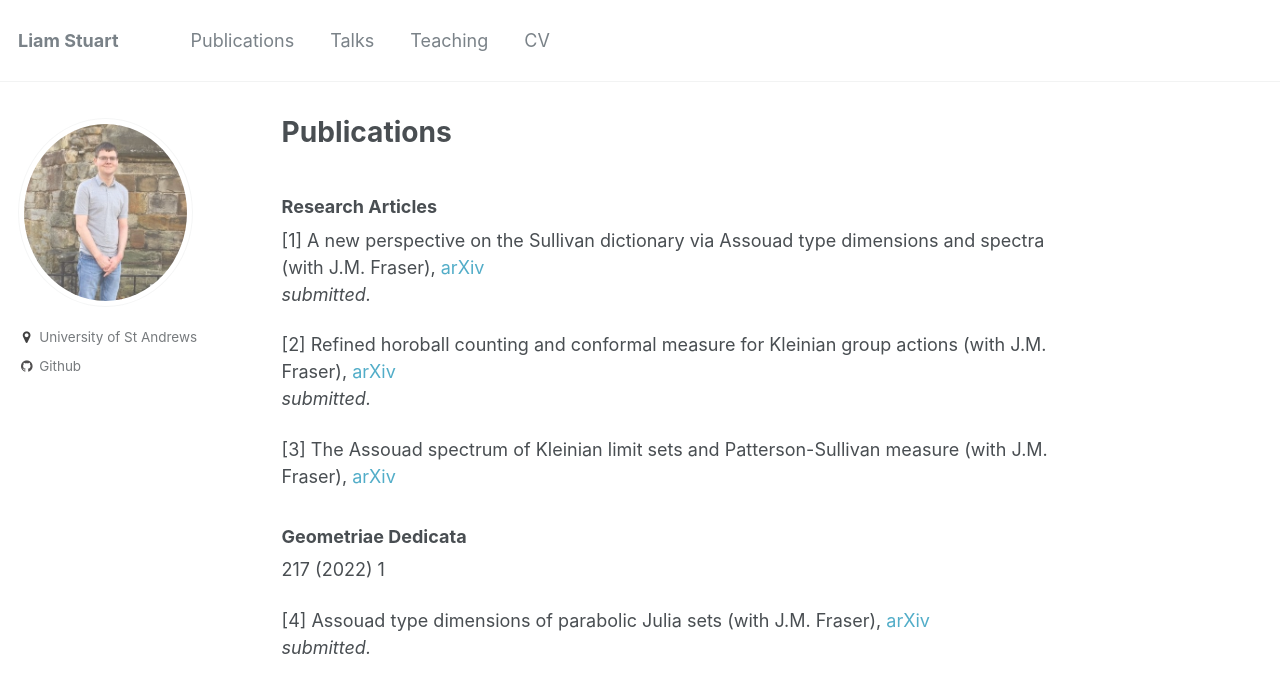
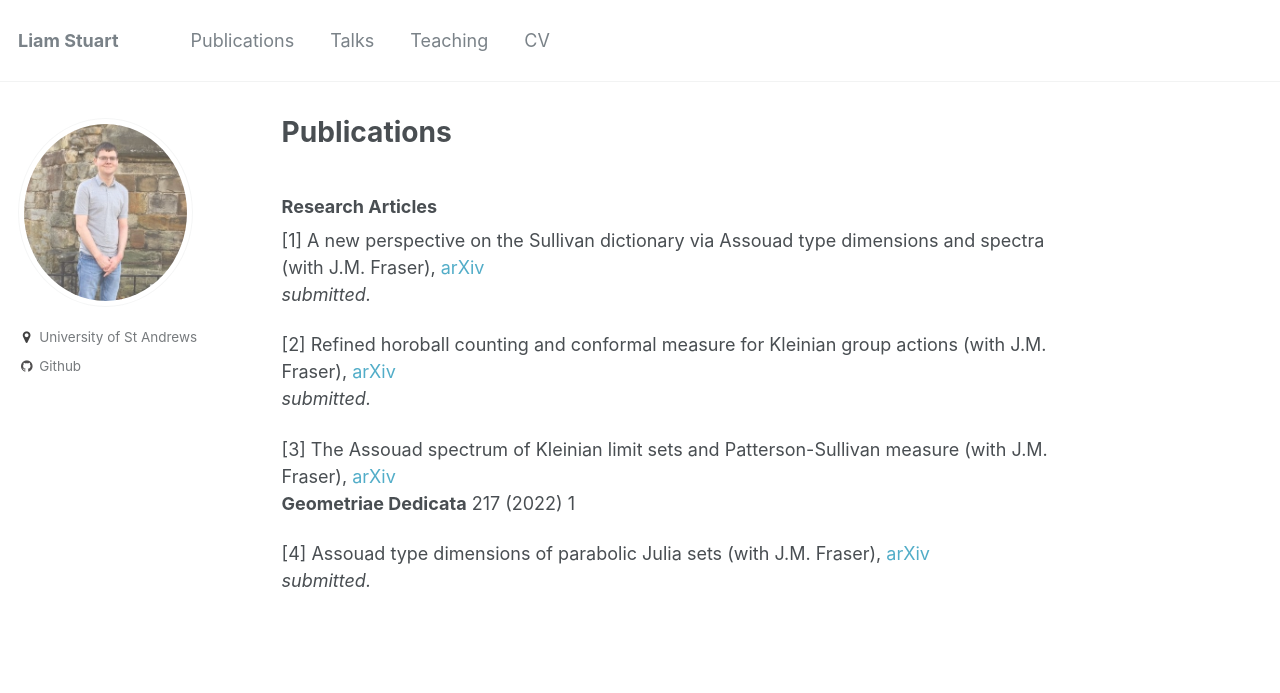
Before and after one commit to liam-stuart/liam-stuart.github.io, a Jekyll site: the page built from _pages/publications.md, in a window 1280 px wide. Shown: the top 693 px of the page. Built offline with Jekyll 4.4.1, drawn with Linux system fonts in a browser that asks for light colours.

```diff
--- a/_pages/publications.md
+++ b/_pages/publications.md
@@ -13,8 +13,7 @@ author_profile: true
 
 [3] The Assouad spectrum of Kleinian limit sets and Patterson-Sullivan
   measure (with J.M. Fraser), [arXiv](https://arxiv.org/abs/2203.04931)
-### Geometriae Dedicata
-217 (2022) 1
+**Geometriae Dedicata** 217 (2022) 1
 
 [4] Assouad type dimensions of parabolic Julia sets (with J.M. Fraser), [arXiv](https://arxiv.org/abs/2203.04943)
 *submitted.*
```
